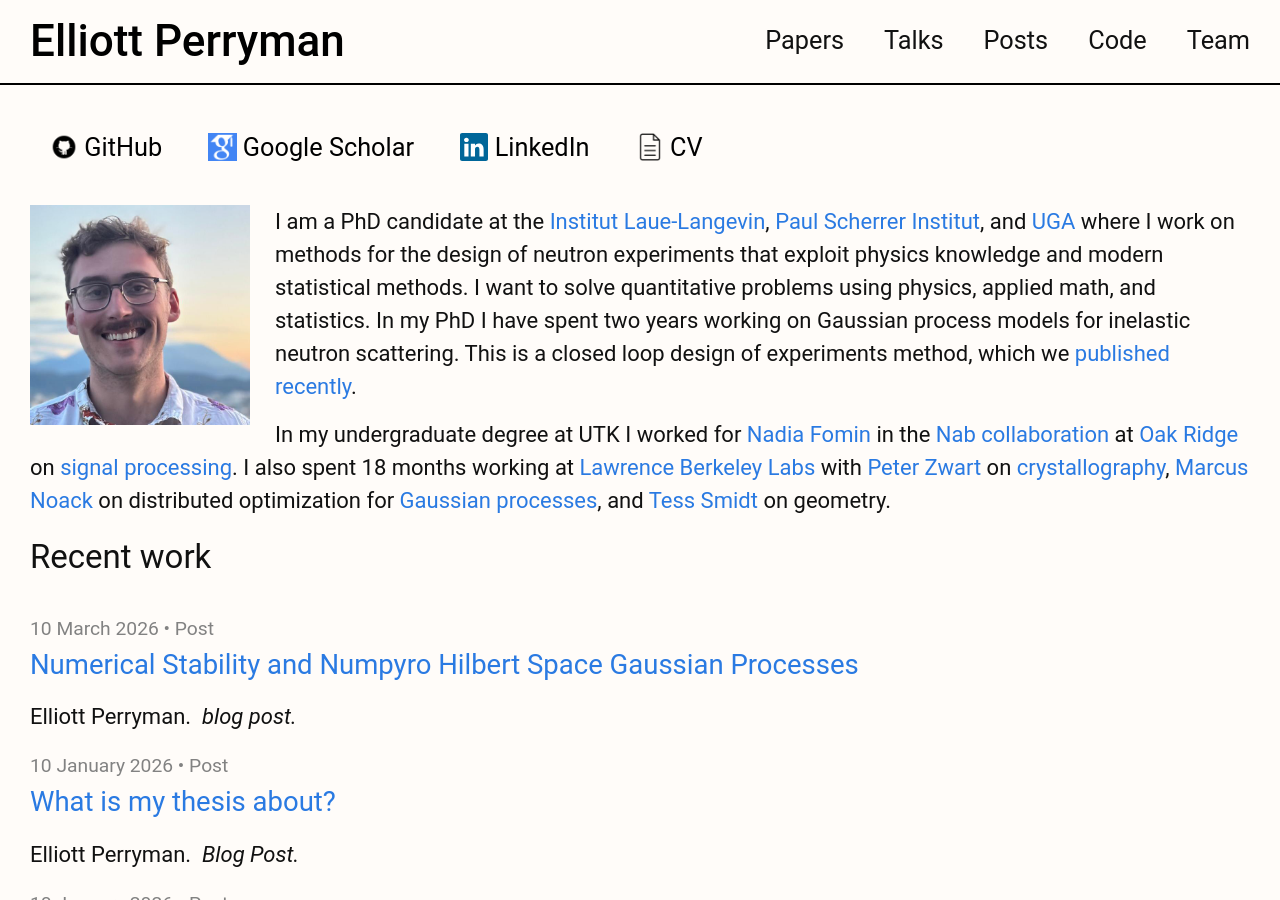
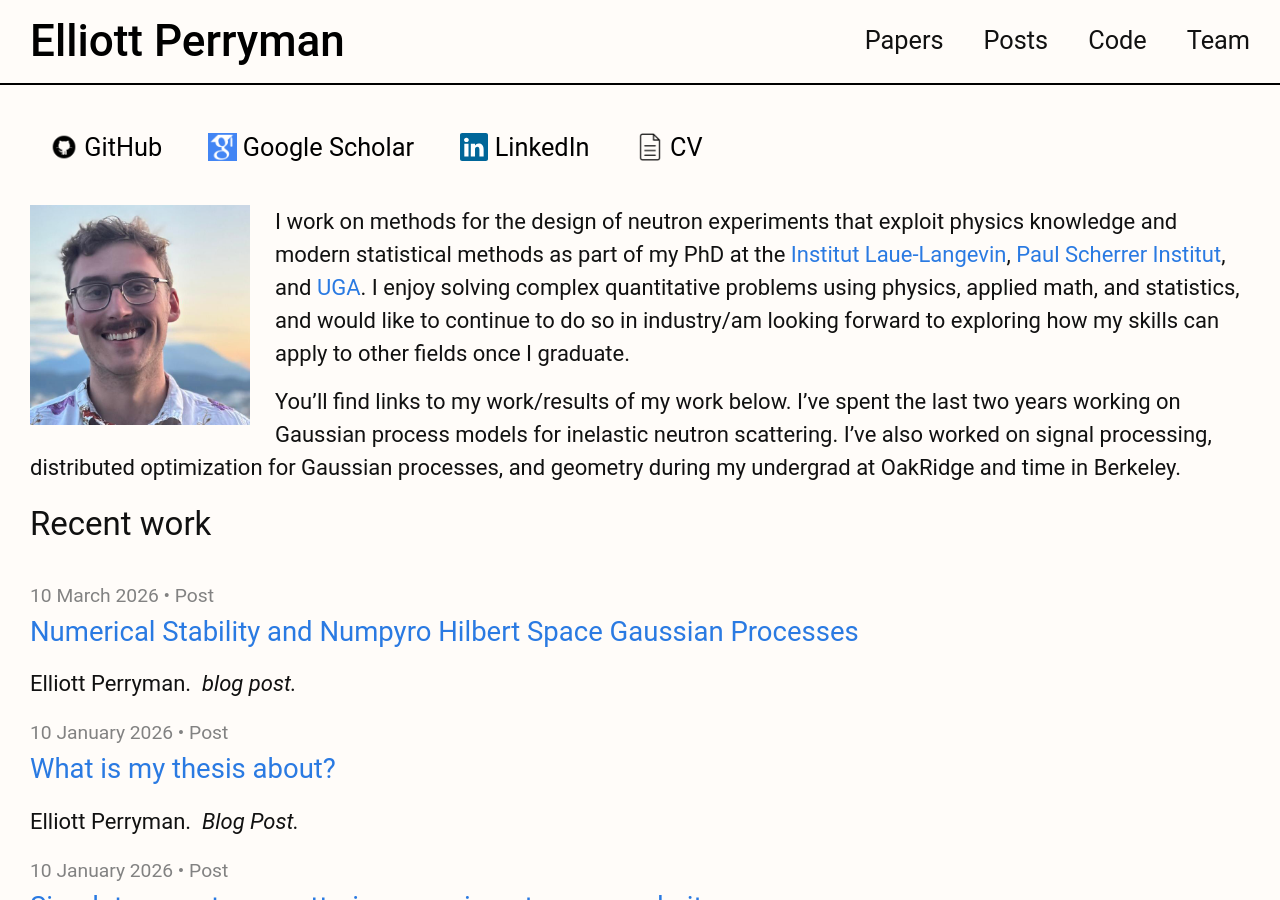
Before and after one commit to elliottperryman/elliottperryman.github.io, a Jekyll site: the page built from index.markdown, in a window 1280 px wide and 900 px high. Built offline with Jekyll 4.4.1, drawn with Linux system fonts in a browser that asks for light colours; nearby versions of some CDN libraries; some of the changed text lies outside the part shown.

Commit message:
rm talks, rewrite intro

```diff
--- a/_posts/2019-10-14-pileup-detection.markdown
+++ b/_posts/2019-10-14-pileup-detection.markdown
@@ -7,7 +7,7 @@
 external_site: meetings.aps.org
 authors: David Perryman
 published: 2019 Fall Meeting of the APS Division of Nuclear Physics
-tag: talk
+tag: post
 ---
 
 I was an undergraduate student within the Nab Experiment, where I worked on Fourier filtering detector signals. I gave a talk at the 2019 DNP meeting. In this talk I used a simple convolutional neural network to identify pileup, which is when signals arrive very close in time such that they can be confused for a single event.
--- a/index.markdown
+++ b/index.markdown
@@ -6,6 +6,6 @@
 ---
 
 ![My helpful screenshot](/assets/me.jpg){:class="main-img"}
-I am a PhD candidate at the [Institut Laue-Langevin](https://www.ill.eu), [Paul Scherrer Institut](https://www.psi.ch/en), and [UGA](https://www.univ-grenoble-alpes.fr/english/) where I work on methods for the design of neutron experiments that exploit physics knowledge and modern statistical methods. I want to solve quantitative problems using physics, applied math, and statistics. In my PhD I have spent two years working on Gaussian process models for inelastic neutron scattering. This is a closed loop design of experiments method, which we [published recently](https://doi.org/10.1063/5.0288885).
+I work on methods for the design of neutron experiments that exploit physics knowledge and modern statistical methods as part of my PhD at the [Institut Laue-Langevin](https://www.ill.eu), [Paul Scherrer Institut](https://www.psi.ch/en), and [UGA](https://www.univ-grenoble-alpes.fr/english/). I enjoy solving complex quantitative problems using physics, applied math, and statistics, and would like to continue to do so in industry/am looking forward to exploring how my skills can apply to other fields once I graduate.
 
-In my undergraduate degree at UTK I worked for [Nadia Fomin](https://physics.utk.edu/people/instructional-faculty/fomin-nadia/) in the [Nab collaboration](https://nab.phys.virginia.edu) at [Oak Ridge](https://www.ornl.gov) on [signal processing](https://ui.adsabs.harvard.edu/abs/2019APS..DNP.SL006P/abstract). I also spent 18 months working at [Lawrence Berkeley Labs](https://www.lbl.gov) with [Peter Zwart](https://biosciences.lbl.gov/profiles/peter-zwart/) on [crystallography](https://journals.iucr.org/d/issues/2020/08/00/rr5195/index.html), [Marcus Noack](https://www.marcusnoack.com) on distributed optimization for [Gaussian processes](https://ieeexplore.ieee.org/abstract/document/9652812), and [Tess Smidt](https://blondegeek.github.io) on geometry.
+You’ll find links to my work/results of my work below. I’ve spent the last two years working on Gaussian process models for inelastic neutron scattering.  I’ve also worked on signal processing, distributed optimization for Gaussian processes, and geometry during my undergrad at OakRidge and time in Berkeley.
```
Also changed, not shown: talks.markdown (deleted, +0 -7 lines).
